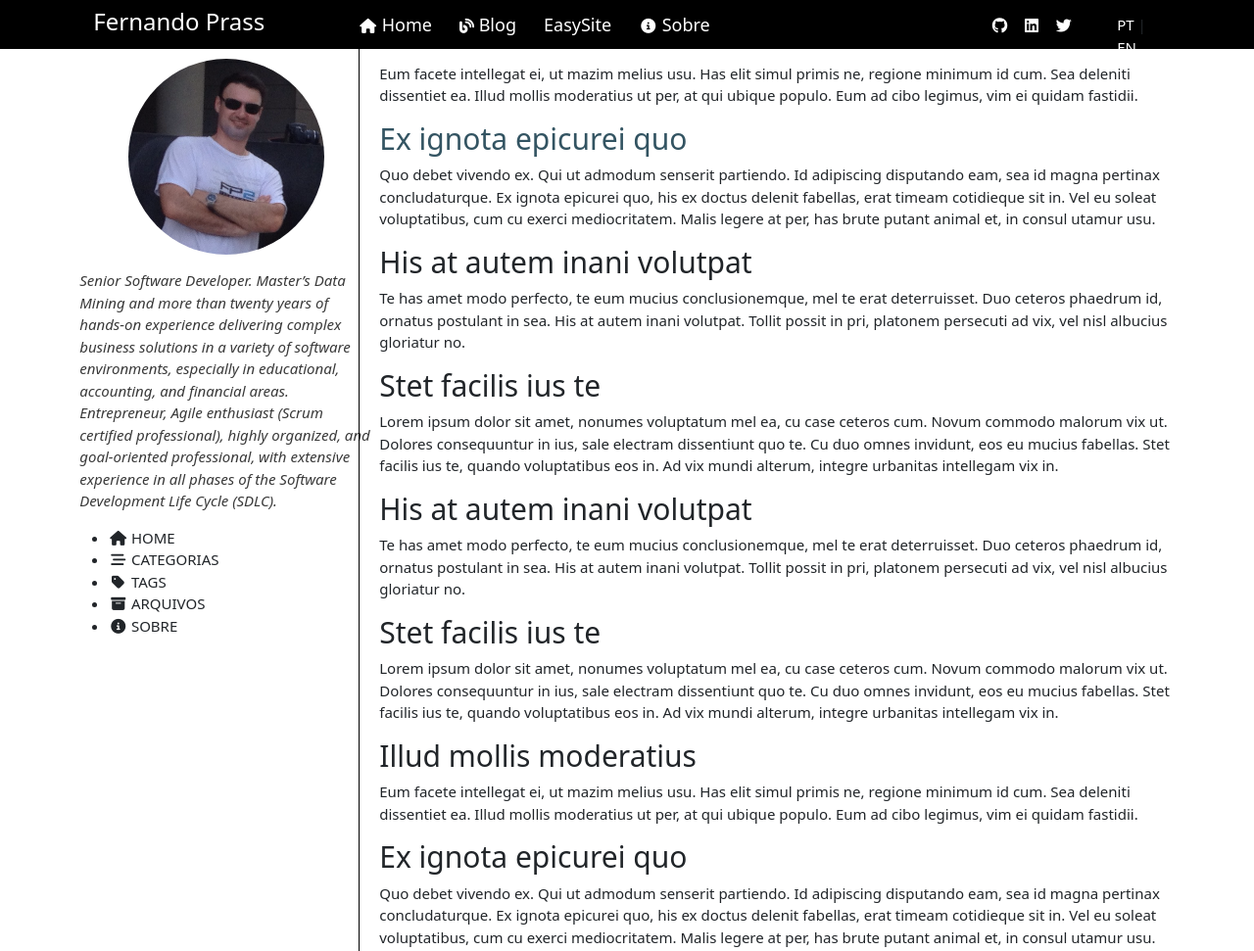
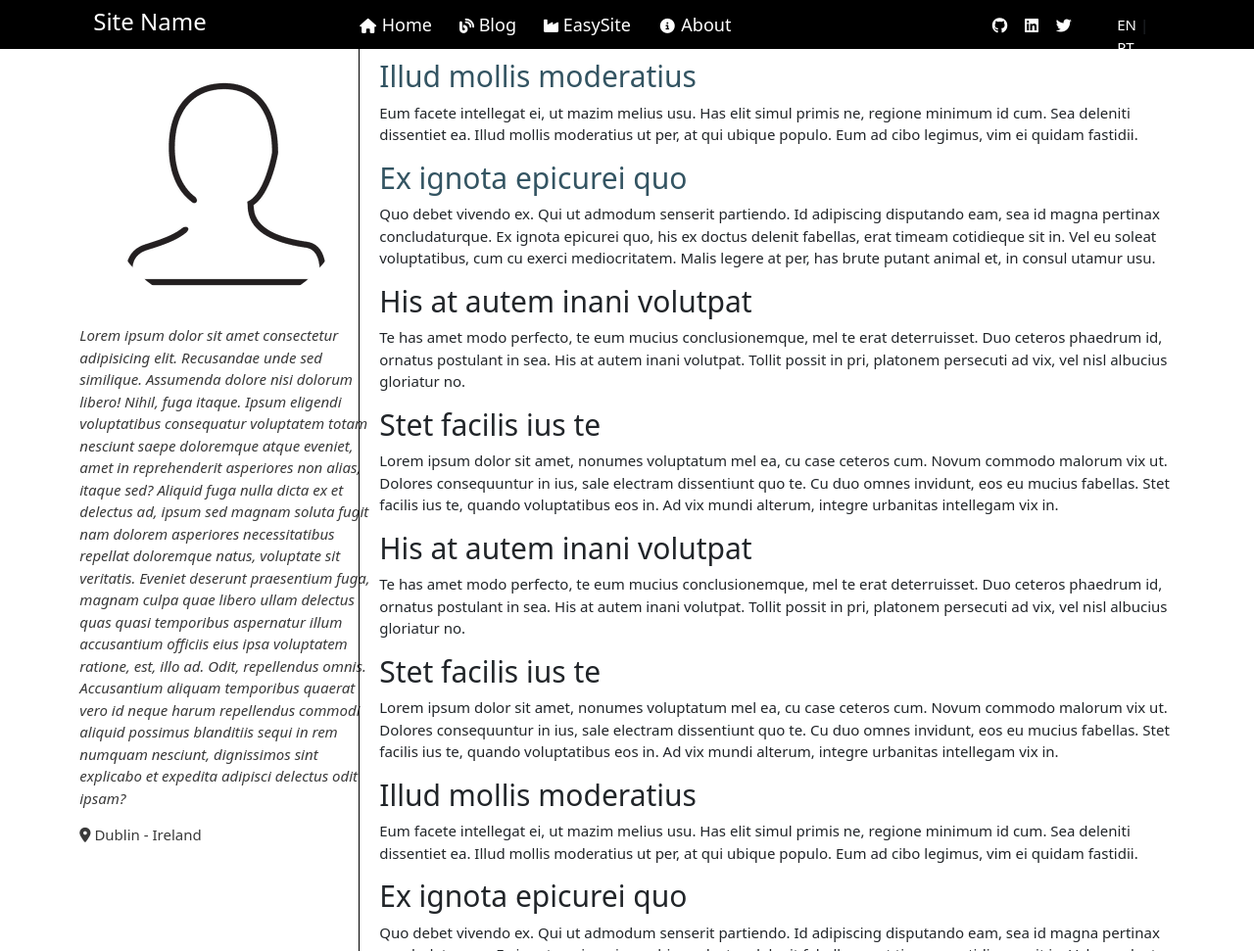
Before and after one commit to fernandoprass/back-and-white-template, a plain HTML site: page index.html in a window 1280 px wide. Shown: the top 971 px of the page at 98% size. Drawn offline with nearby package versions, Linux system fonts and the light colour scheme.

Commit message:
Add location and improve icons

```diff
--- a/assets/css/style.css
+++ b/assets/css/style.css
@@ -43,15 +43,18 @@ h4{font-size:16px}
 
 main {
    padding-left: 20px;
+   padding-top: 40px;
 }
 
 footer {
+   align-self: baseline;
    color: rgb(229, 226, 226);
    font-size: 12px;
    text-align: center;
    max-width: 100%;
    background: #000;
    left:0;
+   height: 50px;
    right:0;
 }
 
@@ -81,7 +84,12 @@ footer {
    color: rgb(57, 57, 57);
    font-style: italic;
    padding-top: 15px;
-   padding-bottom: 15px;
+   padding-bottom: 5px;
+}
+
+.location{
+   color: rgb(57, 57, 57);
+   padding-top: 10px;
 }
 
 .main-menu{
--- a/index.html
+++ b/index.html
@@ -22,14 +22,14 @@
       <div class="container-xl">
         <div class="row">
           <div class="col-md-3">
-            <span class="logo">Fernando Prass</span>
+            <span class="logo">Site Name</span>
           </div>
           <div class="col-md-6">
             <nav class="main-menu">
                <i class="fa-fw fas fa-home main-menu-icon"></i><a href="#"> Home</a>&nbsp; &nbsp; &nbsp;
                <i class="fa-solid fa-blog main-menu-icon"></i><a href="#"> Blog</a>&nbsp; &nbsp; &nbsp;
-               <i class="fa-thin fa-typewriter"></i><a href="#"> EasySite</a>&nbsp; &nbsp; &nbsp;
-               <i class="fa-fw fas fa-info-circle main-menu-icon"></i><a href="#"> Sobre</a>
+               <i class="fa-solid fa-industry main-menu-icon"></i><a href="#"> EasySite</a>&nbsp; &nbsp; &nbsp;
+               <i class="fa-fw fas fa-info-circle main-menu-icon"></i><a href="#"> About</a>
             </nav>
           </div>
           <div class="col-md-2">
@@ -41,8 +41,8 @@
           </div>
           <div class="col-md-1 d-flex align-items-center">
             <nav class="languages">
-              <a href="#">PT</a> |
-              <a href="#">EN</a>
+              <a href="#">EN</a> |
+              <a href="#">PT</a>
             </nav>
           </div>
         </div>
@@ -53,26 +53,22 @@
       <div class="container-xl">
          <div class="row">
             <div class="col-md-3">
-            <div id="sidebar" class="text-left">
-               <div >
-                  <div class="avatar text-center">
-                     <img src="/assets/images/fernando_prass.png">
+               <div id="sidebar" class="text-left">
+                  <div >
+                     <div class="avatar text-center">
+                        <img src="/assets/images/avatar.png">
+                     </div>
+
+                     <div class="bio">
+                        Lorem ipsum dolor sit amet consectetur adipisicing elit. Recusandae unde sed similique. Assumenda dolore nisi dolorum libero! Nihil, fuga itaque. Ipsum eligendi voluptatibus consequatur voluptatem totam nesciunt saepe doloremque atque eveniet, amet in reprehenderit asperiores non alias, itaque sed? Aliquid fuga nulla dicta ex et delectus ad, ipsum sed magnam soluta fugit nam dolorem asperiores necessitatibus repellat doloremque natus, voluptate sit veritatis. Eveniet deserunt praesentium fuga, magnam culpa quae libero ullam delectus quas quasi temporibus aspernatur illum accusantium officiis eius ipsa voluptatem ratione, est, illo ad. Odit, repellendus omnis. Accusantium aliquam temporibus quaerat vero id neque harum repellendus commodi aliquid possimus blanditiis sequi in rem numquam nesciunt, dignissimos sint explicabo et expedita adipisci delectus odit ipsam?
+                     </div>
+
+                     <div class="location">
+                        <i class="fa-solid fa-location-dot"></i>
+                        Dublin - Ireland
+                     </div>
                   </div>
-                  <div class="bio">Senior Software Developer. Master’s Data Mining and more than twenty years of hands-on experience delivering complex
-                     business solutions in a variety of software environments, especially in educational, accounting, and financial areas.
-                     Entrepreneur, Agile enthusiast (Scrum certified professional), highly organized, and goal-oriented professional, with
-                     extensive experience in all phases of the Software Development Life Cycle (SDLC).</div>
                </div>
-
-               <ul class="w-100">
-
-                  <li class="nav-item active"> <a href="/" class="nav-link"> <i class="fa-fw fas fa-home ml-xl-3 mr-xl-3 unloaded"></i> <span>HOME</span> </a></li>
-                  <li class="nav-item"> <a href="/categories/" class="nav-link"><i class="fa-fw fas fa-stream ml-xl-3 mr-xl-3 unloaded"></i> <span>CATEGORIAS</span> </a></li>
-                  <li class="nav-item"> <a href="/tags/" class="nav-link"> <i class="fa-fw fas fa-tag ml-xl-3 mr-xl-3 unloaded"></i> <span>TAGS</span> </a></li>
-                  <li class="nav-item"> <a href="/archives/" class="nav-link"> <i class="fa-fw fas fa-archive ml-xl-3 mr-xl-3 unloaded"></i> <span>ARQUIVOS</span> </a></li>
-                  <li class="nav-item"> <a href="/about/" class="nav-link"> <i class="fa-fw fas fa-info-circle ml-xl-3 mr-xl-3 unloaded"></i> <span>SOBRE</span> </a></li>
-               </ul>
-            </div>
             </div>
             <div class="col-md-9">
                <main class="vl">
```
Also changed, not shown: assets/images/avatar.png (added), assets/images/fernando_prass.png (deleted).
